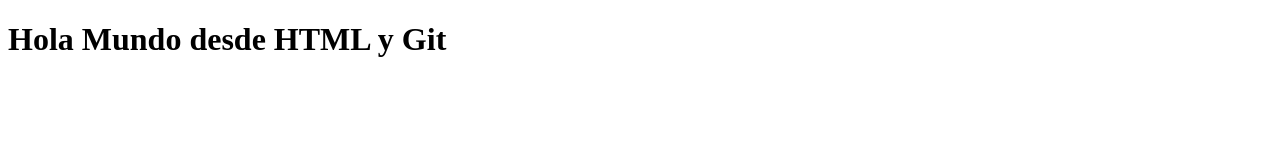
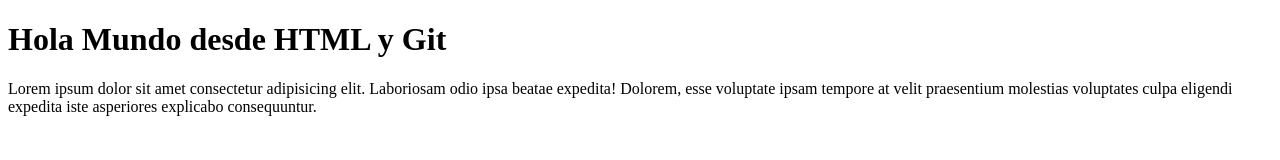
Before and after one commit to rafaelmaldonad/AnalizadorTokens, a plain HTML site: page index.html in a window 1280 px wide. Drawn offline with Linux system fonts and the light colour scheme.

Commit message:
version 0.0.2

```diff
--- a/index.html
+++ b/index.html
@@ -8,5 +8,6 @@
 </head>
 <body>
   <h1>Hola Mundo desde HTML y Git</h1>
+  <p>Lorem ipsum dolor sit amet consectetur adipisicing elit. Laboriosam odio ipsa beatae expedita! Dolorem, esse voluptate ipsam tempore at velit praesentium molestias voluptates culpa eligendi expedita iste asperiores explicabo consequuntur.</p>
 </body>
 </html>
```
